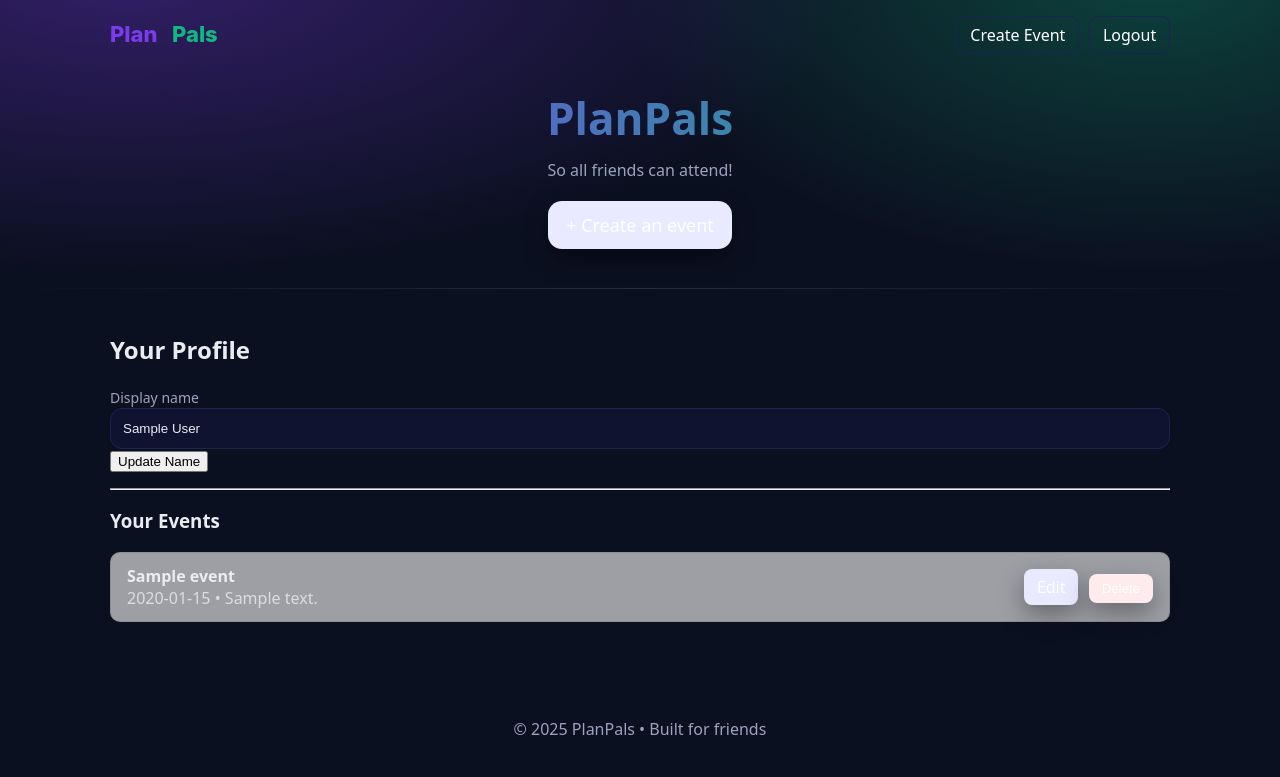
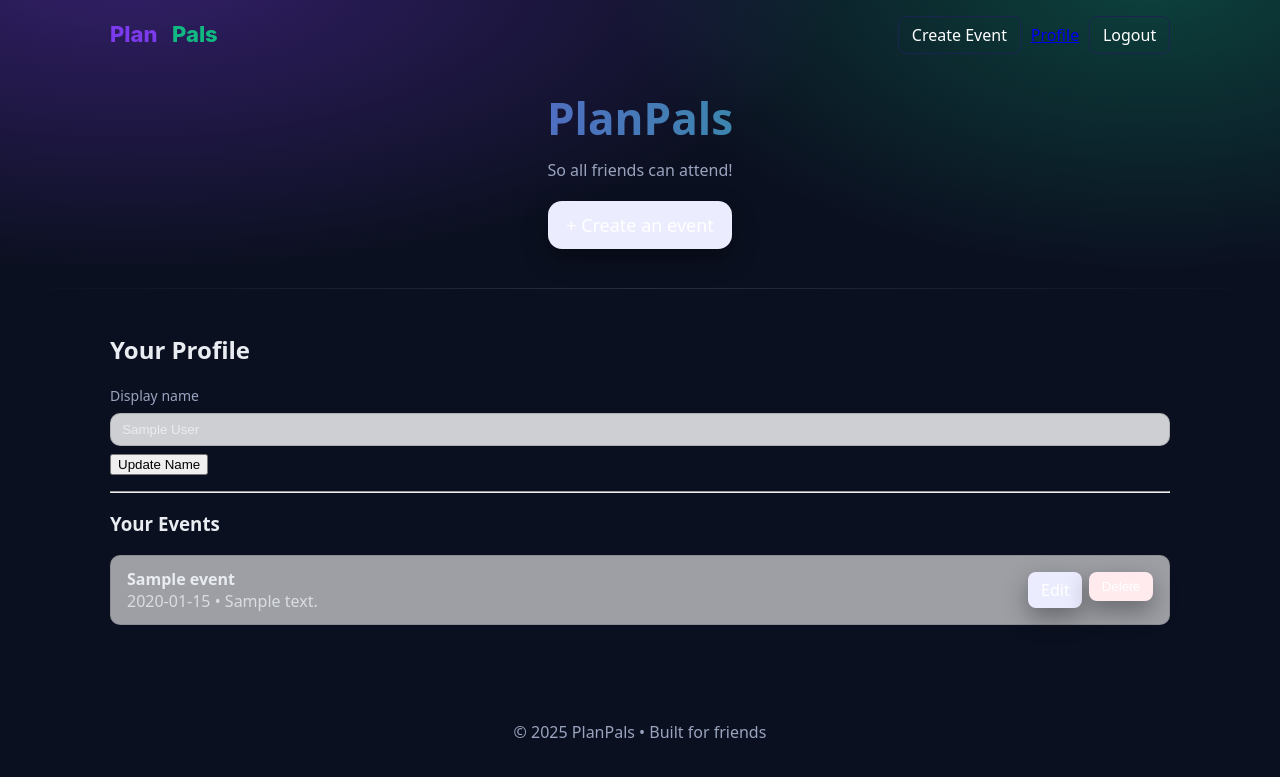
Before and after one commit to drewmac11/planpals, a Flask app: page /profile in a window 1280 px wide. Shown: the top 777 px of the page. Run offline with Flask 3, Linux system fonts and the light colour scheme; a user stored in the database is signed in; tables that the repository leaves empty hold one stand-in row (values such as "Sample post"); some libraries are stand-ins or nearby versions.

Commit message:
Merged remote main into local PlanPals

```diff
--- /dev/null
+++ b/static/profile.css
@@ -0,0 +1,33 @@
+/* Optional small styles for Profile & Edit pages */
+.profile-name-form {
+  margin: 1rem 0; display: flex; gap: .5rem; align-items: center; flex-wrap: wrap;
+}
+.profile-name-form input[type="text"] {
+  padding: .5rem .7rem; border-radius: 10px; border: 1px solid rgba(0,0,0,.15);
+  background: rgba(255,255,255,.8);
+}
+
+.pp-event-list { list-style: none; padding: 0; margin: 0.5rem 0 2rem; }
+.pp-event-item {
+  display: flex; justify-content: space-between; align-items: center;
+  padding: 0.75rem 1rem; border: 1px solid rgba(0,0,0,.1); border-radius: 10px; margin-bottom: 0.75rem;
+  background: rgba(255,255,255,.6);
+}
+.pp-event-sub { opacity: .8; }
+.pp-event-actions { display: flex; gap: .4rem; }
+.btn { padding: .45rem .8rem; border-radius: 8px; text-decoration: none; background: #ececff; border: none; cursor: pointer; }
+.btn:hover { background: #dcdcfe; }
+.btn-danger { background: #ffebee; }
+.btn-danger:hover { background: #ffd2d8; }
+.btn-primary { background: #8b5cf6; color: white; }
+.btn-primary:hover { background: #7c3aed; }
+
+.pp-edit-form { max-width: 520px; margin: 1rem 0; display: grid; gap: 0.6rem; }
+.pp-edit-form input[type="text"],
+.pp-edit-form input[type="date"],
+.pp-edit-form input[type="number"],
+.pp-edit-form textarea {
+  width: 100%; padding: .6rem .7rem; border-radius: 10px; border: 1px solid rgba(0,0,0,.15);
+  background: rgba(255,255,255,.7);
+}
+.pp-form-actions { display: flex; gap: .5rem; margin-top: .4rem; }
--- a/templates/base.html
+++ b/templates/base.html
@@ -17,6 +17,7 @@
       <div class="links">
         {% if current_user.is_authenticated %}
           <a class="btn ghost" href="{{ url_for('create_event') }}">Create Event</a>
+		  <a href="{{ url_for('profile') }}">Profile</a>
           <a class="btn ghost" href="{{ url_for('logout') }}">Logout</a>
         {% else %}
           <a class="btn ghost" href="{{ url_for('login') }}">Log in</a>
--- a/templates/profile.html
+++ b/templates/profile.html
@@ -1,11 +1,12 @@
-
 {% extends "base.html" %}
 {% block content %}
 
+<link rel="stylesheet" href="{{ url_for('static', filename='profile.css') }}">
+
 <h2>Your Profile</h2>
 
-<form method="POST" action="{{ url_for('profile') }}" style="margin: 1rem 0;">
-  <label for="name">Display name</label><br>
+<form method="POST" action="{{ url_for('profile') }}" class="profile-name-form">
+  <label for="name">Display name</label>
   <input type="text" id="name" name="name" value="{{ current_user.name }}" required>
   <button type="submit">Update Name</button>
 </form>
@@ -14,20 +15,20 @@
 
 <h3>Your Events</h3>
 {% if events %}
-  <ul class="event-list">
+  <ul class="pp-event-list">
     {% for e in events %}
-      <li class="event-item">
-        <div>
+      <li class="pp-event-item">
+        <div class="pp-event-info">
           <strong>{{ e.title }}</strong>
-          <div style="opacity:.8;">
+          <div class="pp-event-sub">
             {{ e.date.strftime('%Y-%m-%d') }}
             {% if e.description %} • {{ e.description|truncate(120) }}{% endif %}
             {% if e.capacity is defined and e.capacity is not none %} • Capacity: {{ e.capacity }}{% endif %}
           </div>
         </div>
-        <div class="event-actions">
+        <div class="pp-event-actions">
           <a class="btn" href="{{ url_for('edit_event', event_id=e.id) }}">Edit</a>
-          <form method="POST" action="{{ url_for('delete_event', event_id=e.id) }}" onsubmit="return confirm('Delete this event?');" style="display:inline;">
+          <form method="POST" action="{{ url_for('delete_event', event_id=e.id) }}" onsubmit="return confirm('Delete this event?');">
             <button class="btn btn-danger" type="submit">Delete</button>
           </form>
         </div>
@@ -38,18 +39,4 @@
   <p>No events created yet.</p>
 {% endif %}
 
-<style>
-.event-list { list-style: none; padding: 0; margin: 0.5rem 0 2rem; }
-.event-item {
-  display: flex; justify-content: space-between; align-items: center;
-  padding: 0.75rem 1rem; border: 1px solid rgba(0,0,0,.1); border-radius: 10px; margin-bottom: 0.75rem;
-  background: rgba(255,255,255,.6);
-}
-.event-actions .btn { margin-left: 0.4rem; }
-.btn { padding: .45rem .8rem; border-radius: 8px; text-decoration: none; background: #e9e9ff; border: none; cursor: pointer; }
-.btn:hover { background: #d7d7ff; }
-.btn-danger { background: #ffebee; }
-.btn-danger:hover { background: #ffd2d8; }
-</style>
-
 {% endblock %}
```
Also changed, not shown: templates/edit_event.html (+4 -19 lines).
